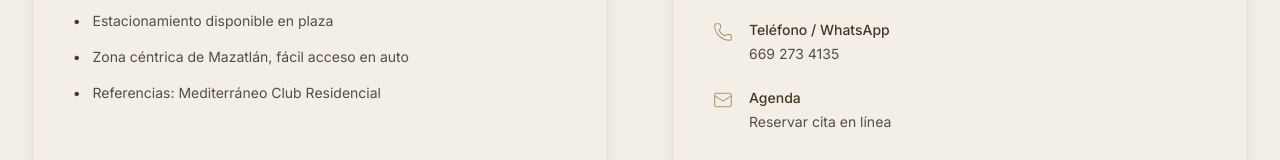
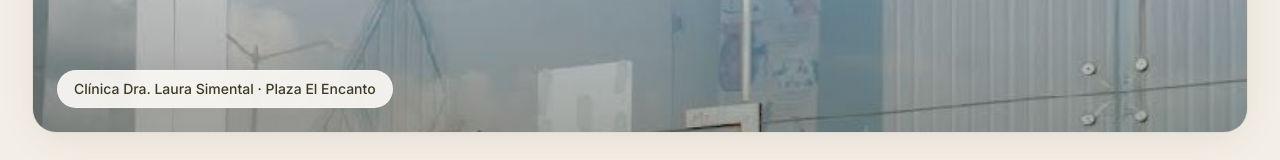
Before and after one commit to clinicaesteticamzt/clinica_estetica_luisa, a Next.js app: page /ubicacion in a window 1280 px wide. Shown: the part 1455-1615 px from the top of the page. Built offline with nearby package versions, Linux system fonts and the light colour scheme; a web font is replaced by a local one.

Commit message:
Update LocationMap.tsx

```diff
--- a/components/LocationMap.tsx
+++ b/components/LocationMap.tsx
@@ -1,8 +1,11 @@
+import Image from "next/image";
 import Link from "next/link";
 import { Clock, ExternalLink, Mail, MapPin, Phone } from "lucide-react";
 import ClinicMap from "@/components/ClinicMap";
 import PageHeader from "@/components/PageHeader";
 import { CLINIC } from "@/lib/data";
+
+const CLINIC_EXTERIOR_IMAGE = "/clinica.JPG";
 
 const HOURS = [
   { days: "Lunes a Viernes", time: "9:00 AM – 7:00 PM" },
@@ -25,6 +28,23 @@ export default function LocationMap() {
             heightClass="h-[340px] sm:h-[440px] lg:h-[520px]"
             className="mb-8"
           />
+
+          <div className="relative mb-12 aspect-[16/9] overflow-hidden rounded-serenity-lg border border-luxury-accent/20 shadow-serenity-lg sm:aspect-[21/9] lg:mb-16">
+            <Image
+              src={CLINIC_EXTERIOR_IMAGE}
+              alt={`Fachada de ${CLINIC.name} en Plaza El Encanto, Mazatlán`}
+              fill
+              className="object-cover object-center"
+              sizes="(max-width: 1024px) 100vw, 1280px"
+              priority
+            />
+            <div className="pointer-events-none absolute inset-0 bg-gradient-to-t from-luxury-dark/35 via-transparent to-transparent" />
+            <div className="absolute bottom-4 left-4 right-4 sm:bottom-6 sm:left-6 sm:right-auto">
+              <p className="inline-block rounded-serenity border border-white/25 bg-luxury-bg/90 px-4 py-2 text-sm font-medium text-luxury-dark shadow-float backdrop-blur-sm">
+                {CLINIC.name} · Plaza El Encanto
+              </p>
+            </div>
+          </div>
 
           <div className="mb-12 grid gap-4 sm:grid-cols-3 lg:mb-16">
             <div className="rounded-serenity-lg border border-luxury-accent/15 bg-luxury-bg p-5 text-center shadow-serenity">
```
